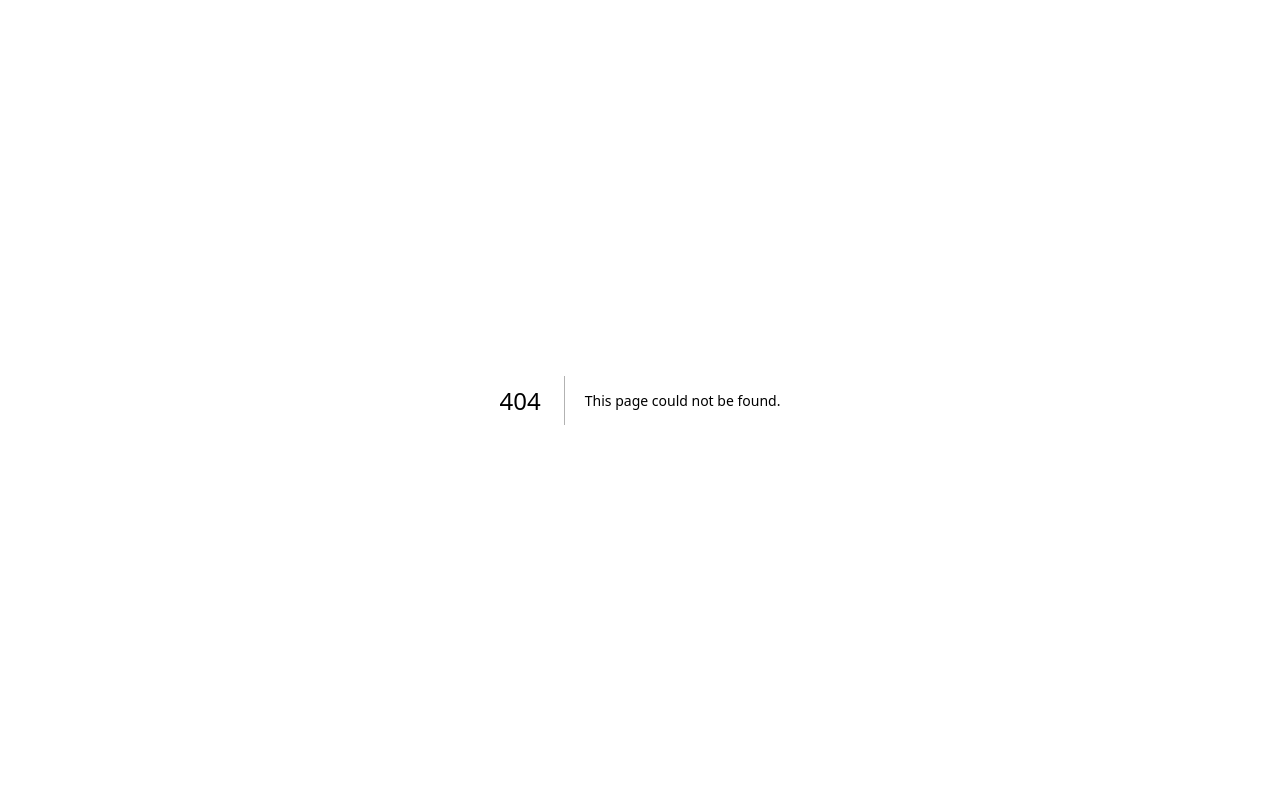
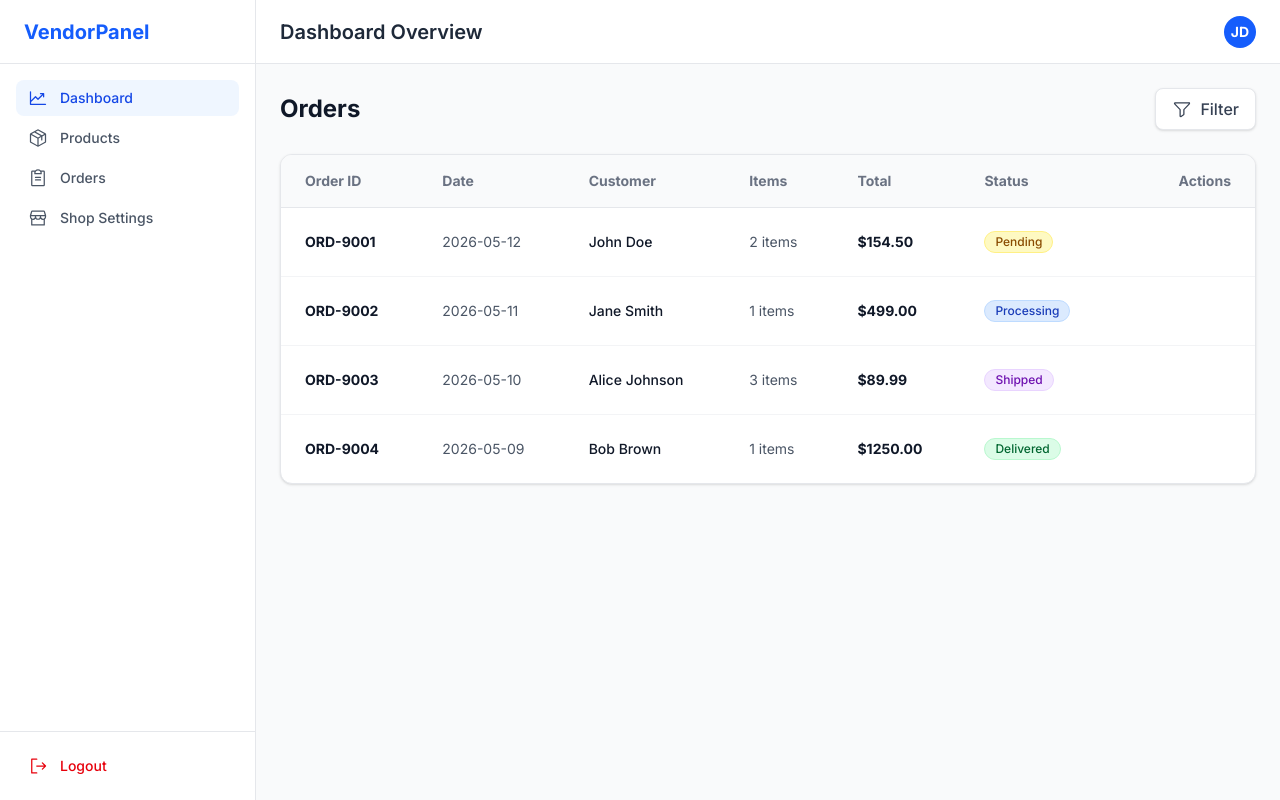
Before and after one commit to Adnan-Sarkar/multi-vendor-ecommerce, a Next.js app in the folder frontend/: page /dashboard/orders in a window 1280 px wide. Before the commit this address had no page. Built offline with nearby package versions, Linux system fonts and the light colour scheme.

Commit message:
feat: implement vendor dashboard orders page with mock data service and table component

```diff
--- /dev/null
+++ b/frontend/src/app/(vendor)/dashboard/orders/components/OrdersTable.tsx
@@ -0,0 +1,84 @@
+"use client";
+
+import { VendorOrder } from "@/services/orderService";
+import { Eye, CheckCircle } from "@phosphor-icons/react";
+
+interface OrdersTableProps {
+  orders: VendorOrder[];
+}
+
+export function OrdersTable({ orders }: OrdersTableProps) {
+  const handleUpdateStatus = (id: string) => {
+    // In the future this will trigger a Server Action
+    if (confirm("Mark this order as Processing?")) {
+      console.log("Update status for order:", id);
+    }
+  };
+
+  const getStatusColor = (status: string) => {
+    switch (status) {
+      case 'Pending': return 'bg-yellow-100 text-yellow-800 border-yellow-200';
+      case 'Processing': return 'bg-blue-100 text-blue-800 border-blue-200';
+      case 'Shipped': return 'bg-purple-100 text-purple-800 border-purple-200';
+      case 'Delivered': return 'bg-green-100 text-green-800 border-green-200';
+      default: return 'bg-gray-100 text-gray-800 border-gray-200';
+    }
+  };
+
+  return (
+    <div className="overflow-x-auto">
+      <table className="w-full text-left text-sm text-gray-600">
+        <thead className="bg-gray-50 text-gray-500 font-medium border-b border-gray-200">
+          <tr>
+            <th className="px-6 py-4">Order ID</th>
+            <th className="px-6 py-4">Date</th>
+            <th className="px-6 py-4">Customer</th>
+            <th className="px-6 py-4">Items</th>
+            <th className="px-6 py-4">Total</th>
+            <th className="px-6 py-4">Status</th>
+            <th className="px-6 py-4 text-right">Actions</th>
+          </tr>
+        </thead>
+        <tbody className="divide-y divide-gray-100">
+          {orders.map((order) => (
+            <tr key={order.id} className="hover:bg-gray-50 transition-colors group">
+              <td className="px-6 py-4 font-bold text-gray-900">{order.id}</td>
+              <td className="px-6 py-4">{order.date}</td>
+              <td className="px-6 py-4 font-medium text-gray-900">{order.customerName}</td>
+              <td className="px-6 py-4">{order.itemCount} items</td>
+              <td className="px-6 py-4 font-bold text-gray-900">${order.amount.toFixed(2)}</td>
+              <td className="px-6 py-4">
+                <span className={`inline-flex items-center px-2.5 py-0.5 rounded-full text-xs font-medium border ${getStatusColor(order.status)}`}>
+                  {order.status}
+                </span>
+              </td>
+              <td className="px-6 py-4 text-right">
+                <div className="flex items-center justify-end gap-2 opacity-0 group-hover:opacity-100 transition-opacity">
+                  {order.status === 'Pending' && (
+                    <button
+                      onClick={() => handleUpdateStatus(order.id)}
+                      title="Mark as Processing"
+                      className="p-2 text-gray-400 hover:text-green-600 rounded-lg hover:bg-green-50 transition-colors"
+                    >
+                      <CheckCircle size={20} />
+                    </button>
+                  )}
+                  <button title="View Details" className="p-2 text-gray-400 hover:text-blue-600 rounded-lg hover:bg-blue-50 transition-colors">
+                    <Eye size={20} />
+                  </button>
+                </div>
+              </td>
+            </tr>
+          ))}
+          {orders.length === 0 && (
+            <tr>
+              <td colSpan={7} className="px-6 py-12 text-center text-gray-500">
+                No orders found.
+              </td>
+            </tr>
+          )}
+        </tbody>
+      </table>
+    </div>
+  );
+}
--- /dev/null
+++ b/frontend/src/app/(vendor)/dashboard/orders/loading.tsx
@@ -0,0 +1,19 @@
+export default function OrdersLoading() {
+  return (
+    <div className="space-y-6">
+      <div className="flex items-center justify-between">
+        <div className="h-8 w-32 bg-gray-200 rounded animate-pulse" />
+        <div className="h-10 w-24 bg-gray-100 rounded-lg animate-pulse" />
+      </div>
+
+      <div className="bg-white rounded-xl border border-gray-200 overflow-hidden shadow-sm">
+        <div className="h-14 bg-gray-50 border-b border-gray-200 animate-pulse" />
+        <div className="divide-y divide-gray-100">
+          {[1, 2, 3, 4, 5].map((i) => (
+            <div key={i} className="h-16 bg-white animate-pulse" />
+          ))}
+        </div>
+      </div>
+    </div>
+  );
+}
--- /dev/null
+++ b/frontend/src/app/(vendor)/dashboard/orders/page.tsx
@@ -0,0 +1,23 @@
+import { getVendorOrders } from "@/services/orderService";
+import { OrdersTable } from "./components/OrdersTable";
+import { Funnel } from "@phosphor-icons/react/dist/ssr";
+
+export default async function VendorOrdersPage() {
+  const orders = await getVendorOrders();
+
+  return (
+    <div className="space-y-6">
+      <div className="flex items-center justify-between">
+        <h1 className="text-2xl font-bold text-gray-900">Orders</h1>
+        <button className="flex items-center gap-2 bg-white border border-gray-200 text-gray-700 px-4 py-2 rounded-lg font-medium hover:bg-gray-50 transition-colors shadow-sm">
+          <Funnel size={20} />
+          Filter
+        </button>
+      </div>
+
+      <div className="bg-white rounded-xl border border-gray-200 overflow-hidden shadow-sm">
+        <OrdersTable orders={orders} />
+      </div>
+    </div>
+  );
+}
--- /dev/null
+++ b/frontend/src/services/orderService.ts
@@ -0,0 +1,22 @@
+const delay = (ms: number) => new Promise((resolve) => setTimeout(resolve, ms));
+
+export interface VendorOrder {
+  id: string;
+  customerName: string;
+  date: string;
+  amount: number;
+  status: 'Pending' | 'Processing' | 'Shipped' | 'Delivered' | 'Cancelled';
+  itemCount: number;
+}
+
+const mockOrders: VendorOrder[] = [
+  { id: 'ORD-9001', customerName: 'John Doe', date: '2026-05-12', amount: 154.50, status: 'Pending', itemCount: 2 },
+  { id: 'ORD-9002', customerName: 'Jane Smith', date: '2026-05-11', amount: 499.00, status: 'Processing', itemCount: 1 },
+  { id: 'ORD-9003', customerName: 'Alice Johnson', date: '2026-05-10', amount: 89.99, status: 'Shipped', itemCount: 3 },
+  { id: 'ORD-9004', customerName: 'Bob Brown', date: '2026-05-09', amount: 1250.00, status: 'Delivered', itemCount: 1 },
+];
+
+export async function getVendorOrders(): Promise<VendorOrder[]> {
+  await delay(1000);
+  return mockOrders;
+}
```
